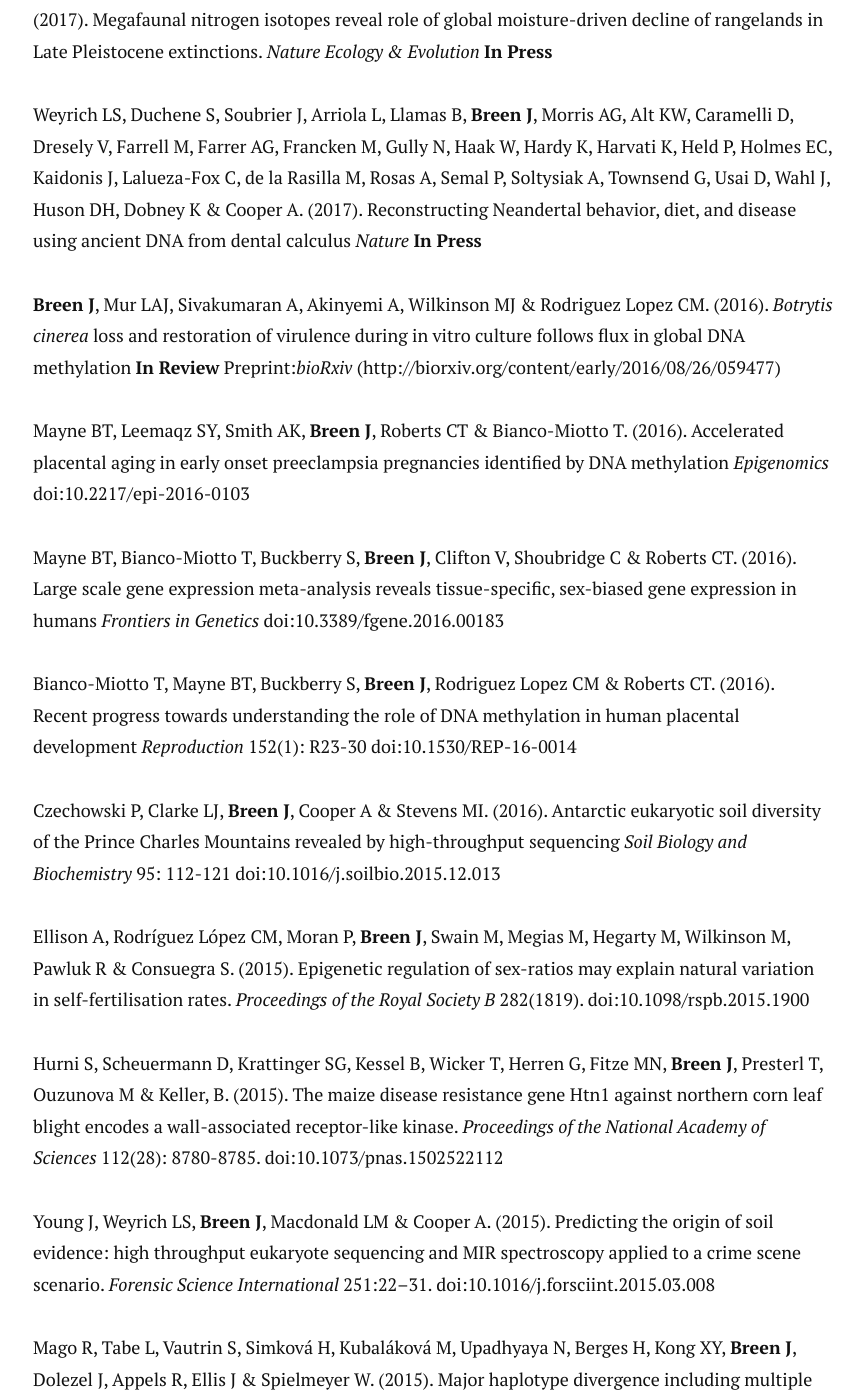
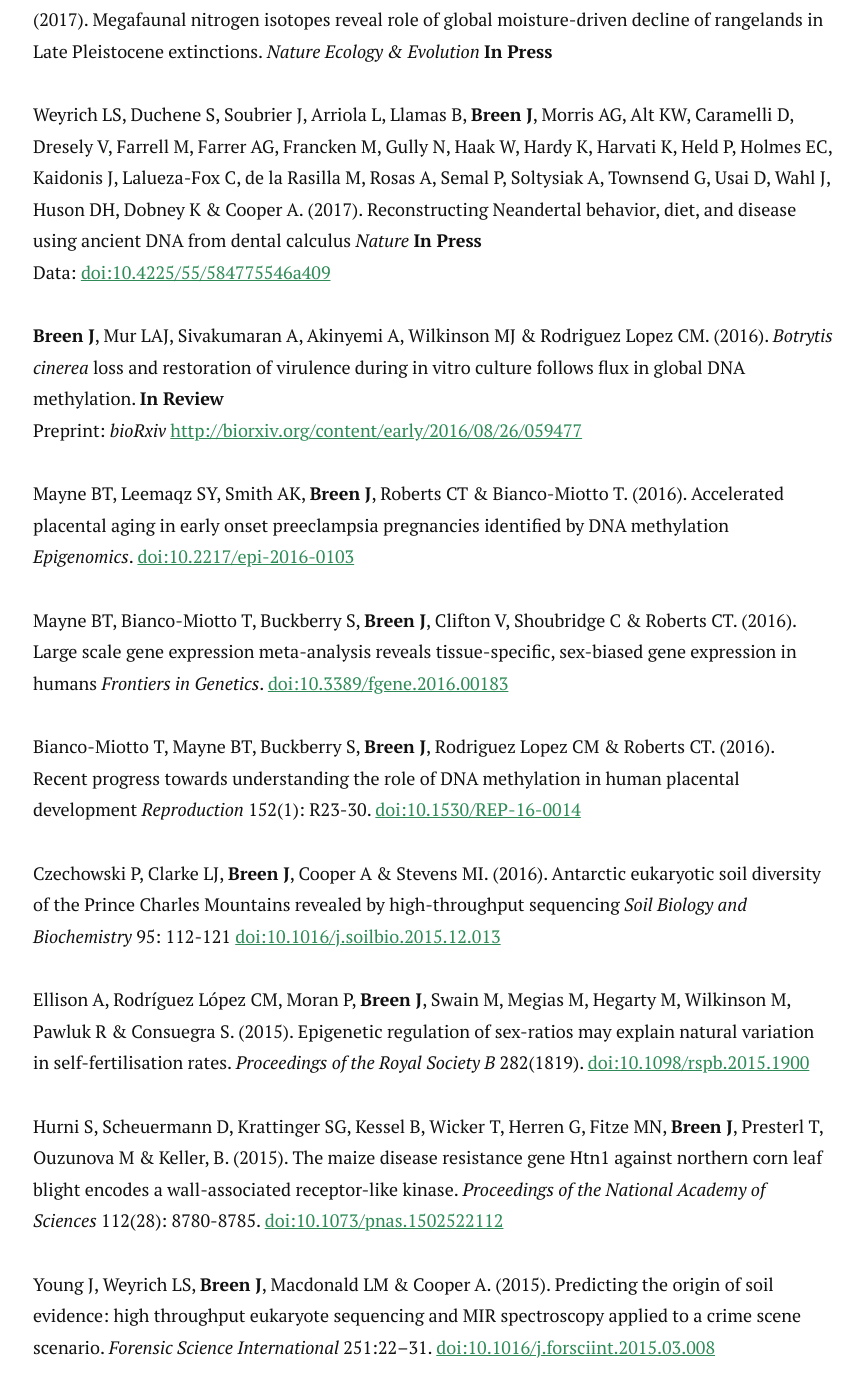
Before and after one commit to jimmybgammyknee/jimmybgammyknee.github.io, a Jekyll site: the page built from cv.md, in a window 1280 px wide and 1400 px high, scrolled down 1823 px. Shown: the whole window, without its empty margins (207-1071 px from the left). Built offline with Jekyll 4.4.1, drawn with Linux system fonts in a browser that asks for light colours; nearby versions of some CDN libraries; some of the changed text lies outside the part shown.

Commit message:
added links

```diff
--- a/cv.md
+++ b/cv.md
@@ -61,52 +61,53 @@
 Rabanus-Wallace MT, Wooller MJ, Zazula G, Shute E, Jahren H, **Breen J**, Llamas B & Cooper A. (2017). Megafaunal nitrogen isotopes reveal role of global moisture-driven decline of rangelands in Late Pleistocene extinctions. *Nature Ecology & Evolution* **In Press**
 
 Weyrich LS, Duchene S, Soubrier J, Arriola L, Llamas B, **Breen J**, Morris AG, Alt KW, Caramelli D, Dresely V, Farrell M, Farrer AG, Francken M, Gully N,  Haak W, Hardy K, Harvati K, Held P, Holmes EC, Kaidonis J, Lalueza-Fox C, de la Rasilla M, Rosas A, Semal P, Soltysiak A, Townsend G, Usai D, Wahl J, Huson DH, Dobney K & Cooper A. (2017). Reconstructing Neandertal behavior, diet, and disease using ancient DNA from dental calculus *Nature* **In Press**
+Data: [doi:10.4225/55/584775546a409](http://dx.doi.org/10.4225/55/584775546a409)
 
-**Breen J**, Mur LAJ, Sivakumaran A, Akinyemi A, Wilkinson MJ & Rodriguez Lopez CM. (2016). *Botrytis cinerea* loss and restoration of virulence during in vitro culture follows flux in global DNA methylation **In Review** Preprint:*bioRxiv* (http://biorxiv.org/content/early/2016/08/26/059477)
+**Breen J**, Mur LAJ, Sivakumaran A, Akinyemi A, Wilkinson MJ & Rodriguez Lopez CM. (2016). *Botrytis cinerea* loss and restoration of virulence during in vitro culture follows flux in global DNA methylation. **In Review**
+Preprint: *bioRxiv* [http://biorxiv.org/content/early/2016/08/26/059477](http://biorxiv.org/content/early/2016/08/26/059477)
 
-Mayne BT, Leemaqz SY, Smith AK, **Breen J**, Roberts CT & Bianco-Miotto T. (2016). Accelerated placental aging in early onset preeclampsia pregnancies identified by DNA methylation *Epigenomics* doi:10.2217/epi-2016-0103
+Mayne BT, Leemaqz SY, Smith AK, **Breen J**, Roberts CT & Bianco-Miotto T. (2016). Accelerated placental aging in early onset preeclampsia pregnancies identified by DNA methylation *Epigenomics*.  [doi:10.2217/epi-2016-0103](http://dx.doi.org/10.2217/epi-2016-0103)
 
-Mayne BT, Bianco-Miotto T, Buckberry S, **Breen J**, Clifton V, Shoubridge C & Roberts CT. (2016). Large scale gene expression meta-analysis reveals tissue-specific, sex-biased gene expression in humans *Frontiers in Genetics* doi:10.3389/fgene.2016.00183
+Mayne BT, Bianco-Miotto T, Buckberry S, **Breen J**, Clifton V, Shoubridge C & Roberts CT. (2016). Large scale gene expression meta-analysis reveals tissue-specific, sex-biased gene expression in humans *Frontiers in Genetics*. [doi:10.3389/fgene.2016.00183](http://dx.doi.org/10.3389/fgene.2016.00183)
 
-Bianco-Miotto T, Mayne BT, Buckberry S, **Breen J**, Rodriguez Lopez CM & Roberts CT. (2016). Recent progress towards understanding the role of DNA methylation in human placental development *Reproduction* 152(1): R23-30 doi:10.1530/REP-16-0014
+Bianco-Miotto T, Mayne BT, Buckberry S, **Breen J**, Rodriguez Lopez CM & Roberts CT. (2016). Recent progress towards understanding the role of DNA methylation in human placental development *Reproduction* 152(1): R23-30. [doi:10.1530/REP-16-0014](http://dx.doi.org/10.2217/10.1530/REP-16-0014)
 
-Czechowski P, Clarke LJ, **Breen J**, Cooper A & Stevens MI. (2016). Antarctic eukaryotic soil diversity of the Prince Charles Mountains revealed by high-throughput sequencing *Soil Biology and Biochemistry* 95: 112-121 doi:10.1016/j.soilbio.2015.12.013
+Czechowski P, Clarke LJ, **Breen J**, Cooper A & Stevens MI. (2016). Antarctic eukaryotic soil diversity of the Prince Charles Mountains revealed by high-throughput sequencing *Soil Biology and Biochemistry* 95: 112-121 [doi:10.1016/j.soilbio.2015.12.013](http://dx.doi.org/10.1016/j.soilbio.2015.12.013)
 
-Ellison A, Rodríguez López CM, Moran P, **Breen J**, Swain M, Megias M, Hegarty M, Wilkinson M, Pawluk R & Consuegra S. (2015). Epigenetic regulation of sex-ratios may explain natural variation in self-fertilisation rates. *Proceedings of the Royal Society B* 282(1819). doi:10.1098/rspb.2015.1900
+Ellison A, Rodríguez López CM, Moran P, **Breen J**, Swain M, Megias M, Hegarty M, Wilkinson M, Pawluk R & Consuegra S. (2015). Epigenetic regulation of sex-ratios may explain natural variation in self-fertilisation rates. *Proceedings of the Royal Society B* 282(1819). [doi:10.1098/rspb.2015.1900](http://dx.doi.org/10.1098/rspb.2015.1900)
 
-Hurni S, Scheuermann D, Krattinger SG, Kessel B, Wicker T, Herren G, Fitze MN, **Breen J**, Presterl T, Ouzunova M & Keller, B. (2015). The maize disease resistance gene Htn1 against northern corn leaf blight encodes a wall-associated receptor-like kinase. *Proceedings of the National Academy of Sciences* 112(28): 8780-8785. doi:10.1073/pnas.1502522112
+Hurni S, Scheuermann D, Krattinger SG, Kessel B, Wicker T, Herren G, Fitze MN, **Breen J**, Presterl T, Ouzunova M & Keller, B. (2015). The maize disease resistance gene Htn1 against northern corn leaf blight encodes a wall-associated receptor-like kinase. *Proceedings of the National Academy of Sciences* 112(28): 8780-8785. [doi:10.1073/pnas.1502522112](http://dx.doi.org/10.1073/pnas.1502522112)
 
-Young J, Weyrich LS, **Breen J**, Macdonald LM & Cooper A. (2015). Predicting the origin of soil evidence: high throughput eukaryote sequencing and MIR spectroscopy applied to a crime scene scenario. *Forensic Science International* 251:22–31. doi:10.1016/j.forsciint.2015.03.008
+Young J, Weyrich LS, **Breen J**, Macdonald LM & Cooper A. (2015). Predicting the origin of soil evidence: high throughput eukaryote sequencing and MIR spectroscopy applied to a crime scene scenario. *Forensic Science International* 251:22–31. [doi:10.1016/j.forsciint.2015.03.008](http://dx.doi.org/10.1016/j.forsciint.2015.03.008)
 
-Mago R, Tabe L, Vautrin S, Simková H, Kubaláková M, Upadhyaya N, Berges H, Kong XY, **Breen J**, Dolezel J, Appels R, Ellis J & Spielmeyer W. (2015). Major haplotype divergence including multiple germin-like protein genes, at the wheat Sr2 adult plant stem rust resistance locus. *BMC Plant Biology* 14:379 doi:10.1186/s12870-014-0379-z
+Mago R, Tabe L, Vautrin S, Simková H, Kubaláková M, Upadhyaya N, Berges H, Kong XY, **Breen J**, Dolezel J, Appels R, Ellis J & Spielmeyer W. (2015). Major haplotype divergence including multiple germin-like protein genes, at the wheat Sr2 adult plant stem rust resistance locus. *BMC Plant Biology* 14:379 [doi:10.1186/s12870-014-0379-z](http://dx.doi.org/10.1186/s12870-014-0379-z)
 
-**Breen J**, Wicker T, Shatalina M, Frenkel Z, Bertin I, Phillippe R, Spielmeyer W, Doležel J, Simková H, Scalabrin S, Vautrin S, Bergès H, International Wheat Genome Sequencing Consortium, Paux E, Fahima T, Korol A, Feuillet C & Keller B. (2013). A Physical Map of the Short Arm of Wheat Chromosome 1A. *PLoS ONE* 8(11), e80272. doi:10.1371/journal.pone.0080272
+**Breen J**, Wicker T, Shatalina M, Frenkel Z, Bertin I, Phillippe R, Spielmeyer W, Doležel J, Simková H, Scalabrin S, Vautrin S, Bergès H, International Wheat Genome Sequencing Consortium, Paux E, Fahima T, Korol A, Feuillet C & Keller B. (2013). A Physical Map of the Short Arm of Wheat Chromosome 1A. *PLoS ONE* 8(11), e80272. [doi:10.1371/journal.pone.0080272](http://dx.doi.org/10.1371/journal.pone.0080272)
 
-Mago R, Tabe L, McIntosh RA, Pretorius Z, Kota K, Paux E, Wicker T, **Breen J**, Lagudah ES, Ellis JG & Spielmeyer W. (2011). A multiple resistance locus on chromosome arm 3BS in wheat confers resistance to stem rust (Sr2), leaf rust (Lr27) and powdery mildew. *Theoretical and Applied Genomics* 123(4): 615-23
-doi:10.1007/s00122-011-1611-y.
+Mago R, Tabe L, McIntosh RA, Pretorius Z, Kota K, Paux E, Wicker T, **Breen J**, Lagudah ES, Ellis JG & Spielmeyer W. (2011). A multiple resistance locus on chromosome arm 3BS in wheat confers resistance to stem rust (Sr2), leaf rust (Lr27) and powdery mildew. *Theoretical and Applied Genomics* 123(4): 615-23. [doi:10.1007/s00122-011-1611-y](http://dx.doi.org/10.1007/s00122-011-1611-y)
 
-Zhang J, Jia J, **Breen J** & Kong X. (2011). Recent insertion of a 52-kb mitochondrial DNA segment in the wheat lineage. *Functional & Integrative Genomics* 11 (4), 599-609. doi:10.1007/s10142-011-0237-0
+Zhang J, Jia J, **Breen J** & Kong X. (2011). Recent insertion of a 52-kb mitochondrial DNA segment in the wheat lineage. *Functional & Integrative Genomics* 11 (4), 599-609. [10.1007/s10142-011-0237-0](http://dx.doi.org/e10.1007/s10142-011-0237-0)
 
-Parlange F, Oberhaensli F, **Breen J**, Platzer M, Taudien S, Simkova H, Wicker T, Dolezel J & Keller B. (2011). A major invasion of transposable elements accounts for the large size of the Blumeria graminis f.sp. tritici genome. *Functional and Integrative Genomics* 11(4): 671-677. doi:10.1007/s10142-011-0240-5
+Parlange F, Oberhaensli F, **Breen J**, Platzer M, Taudien S, Simkova H, Wicker T, Dolezel J & Keller B. (2011). A major invasion of transposable elements accounts for the large size of the Blumeria graminis f.sp. tritici genome. *Functional and Integrative Genomics* 11(4): 671-677. [doi:10.1007/s10142-011-0240-5](http://dx.doi.org/10.1007/s10142-011-0240-5)
 
-Mago R, Simkova H, Brown-Guedira G, Dreisigacker S, **Breen J**, Jin Y, Singh R, Appels R, Lagudah ES, Ellis J, Dolezel J & Spielmeyer W. (2011). An accurate DNA marker assay for stem rust resistance gene Sr2 in wheat. *Theoretical and Applied Genomics* 122(4): 735-44. doi:10.1007/s00122-010-1482-7
+Mago R, Simkova H, Brown-Guedira G, Dreisigacker S, **Breen J**, Jin Y, Singh R, Appels R, Lagudah ES, Ellis J, Dolezel J & Spielmeyer W. (2011). An accurate DNA marker assay for stem rust resistance gene Sr2 in wheat. *Theoretical and Applied Genomics* 122(4): 735-44. [doi:10.1007/s00122-010-1482-7](http://dx.doi.org/10.1007/s00122-010-1482-7)
 
-**Breen, J** & Bellgard, M. (2010). Germin-like proteins (GLPs) in cereal genomes: gene clustering and dynamic roles in plant defence. *Functional and Integrative Genomics* 10(4): 463-76. doi:10.1007/s10142-010-0184-1
+**Breen, J** & Bellgard, M. (2010). Germin-like proteins (GLPs) in cereal genomes: gene clustering and dynamic roles in plant defence. *Functional and Integrative Genomics* 10(4): 463-76. [doi:10.1007/s10142-010-0184-1](http://dx.doi.org/10.1007/s10142-010-0184-1)
 
-Choulet F, Wicker T, Rustenholz, C, Paux, E, Salse, J, Leroy P, Schlub S, LePaslier MC, Magdelenat G, Gonthier C, Couloux A, Budak H, **Breen J**, Pumphrey M, Liu S, Kong X, Jia J, Gut M, Brunel D, Anderson JA, Gill BS, Appels R, Keller B & Feuillet C. (2010). Megabase level sequencing reveals contrasted organization and evolution patterns of the wheat gene and transposable element spaces. *Plant Cell* 22(6): 1686-701. doi:10.1105/tpc.110.074187
+Choulet F, Wicker T, Rustenholz, C, Paux, E, Salse, J, Leroy P, Schlub S, LePaslier MC, Magdelenat G, Gonthier C, Couloux A, Budak H, **Breen J**, Pumphrey M, Liu S, Kong X, Jia J, Gut M, Brunel D, Anderson JA, Gill BS, Appels R, Keller B & Feuillet C. (2010). Megabase level sequencing reveals contrasted organization and evolution patterns of the wheat gene and transposable element spaces. *Plant Cell* 22(6): 1686-701. [doi:10.1105/tpc.110.074187](http://dx.doi.org/10.1105/tpc.110.074187)
 
-**Breen J**, Li D, Dunn DS, Bekes F, Kong X, Zhang J, Jia J, Wicker T, Mago R, Ma W, Bellgard M & Appels R. (2010). Wheat beta-expansin (EXPB11) genes: Identification of the expressed gene on chromosome 3BS carrying a pollen allergen domain. *BMC Plant Biology* 10: 99. doi:10.1186/1471-2229-10-99
+**Breen J**, Li D, Dunn DS, Bekes F, Kong X, Zhang J, Jia J, Wicker T, Mago R, Ma W, Bellgard M & Appels R. (2010). Wheat beta-expansin (EXPB11) genes: Identification of the expressed gene on chromosome 3BS carrying a pollen allergen domain. *BMC Plant Biology* 10: 99. [doi:10.1186/1471-2229-10-99](http://dx.doi.org/10.1186/1471-2229-10-99)
 
-**Breen J**, Wicker T, Kong X, Zhang J, Ma W, Paux E, Feuillet C, Appels R & Bellgard M. (2010). A highly conserved gene island of three genes on chromosome 3B of hexaploid wheat: diverse gene function and genomic structure maintained in a tightly linked block. *BMC Plant Biology* 10: 98. doi:10.1186/1471-2229-10-98
+**Breen J**, Wicker T, Kong X, Zhang J, Ma W, Paux E, Feuillet C, Appels R & Bellgard M. (2010). A highly conserved gene island of three genes on chromosome 3B of hexaploid wheat: diverse gene function and genomic structure maintained in a tightly linked block. *BMC Plant Biology* 10: 98. [doi:10.1186/1471-2229-10-98](http://dx.doi.org/10.1186/1471-2229-10-98)
 
-Moolhuijzen P, Dunn DS, Bellgard M, Carter M, Jia J, Kong XY, Gill BS, Feuillet C, **Breen J**, Appels R. (2007). Wheat genome structure and function: genome sequence data and the International Wheat Genome Sequencing Consortium. *Crop & Pasture Science* 58: 470-75. doi:10.1071/AR06155
+Moolhuijzen P, Dunn DS, Bellgard M, Carter M, Jia J, Kong XY, Gill BS, Feuillet C, **Breen J**, Appels R. (2007). Wheat genome structure and function: genome sequence data and the International Wheat Genome Sequencing Consortium. *Crop & Pasture Science* 58: 470-75. [doi:10.1071/AR06155](http://dx.doi.org/10.1071/AR06155)
 
 ## Invited Presentations
 
 `2015`
 Building Bioinformatics<br>
 Robinson Research Institute, University of Adelaide (Host: Sarah Robertson)<br>
-https://bitbucket.org/gammyknee/robinson_talk
+Data: [https://bitbucket.org/gammyknee/robinson_talk](https://bitbucket.org/gammyknee/robinson_talk)
 
 `2015`
 Ancient Plants: Adaptation to Climate Change and Domestication<br>
```
